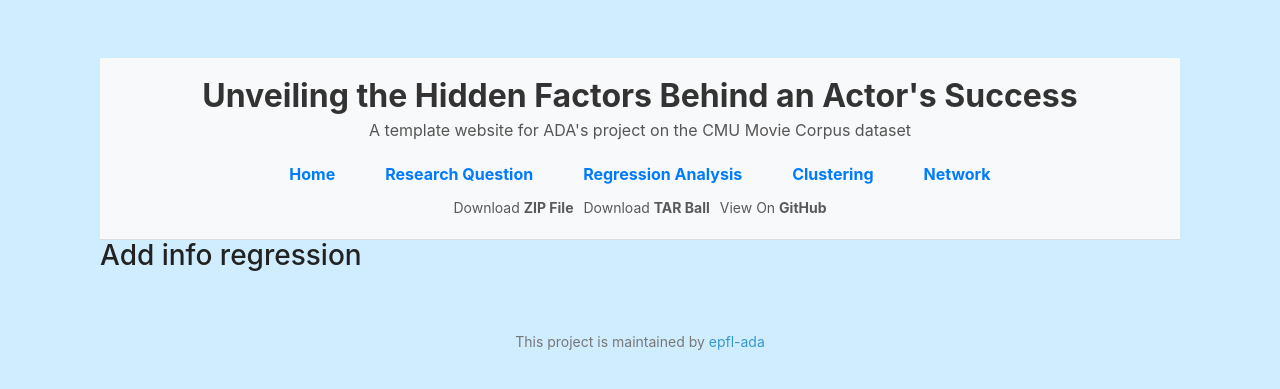
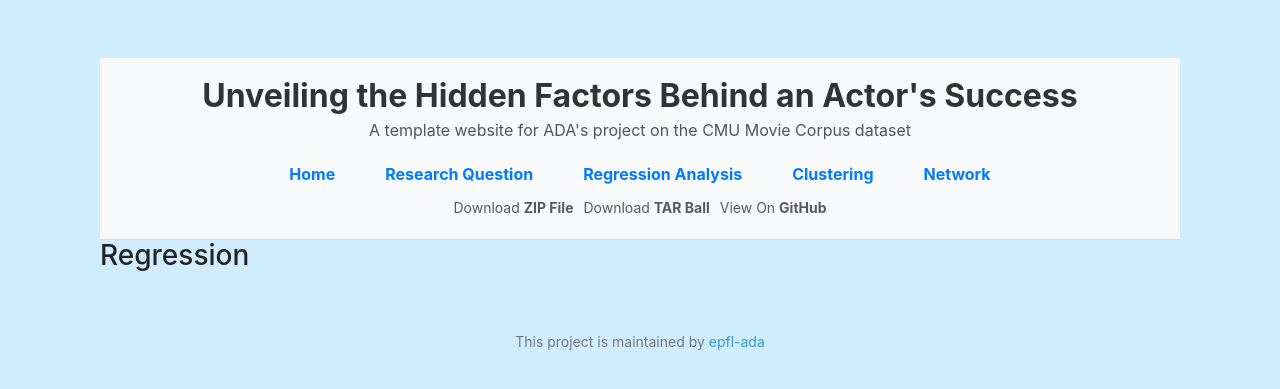
Before and after one commit to epfl-ada/ada-2024-project-arabsdatascientists2024, a Jekyll site: the page built from regression-analysis.md, in a window 1280 px wide. Shown: the top 389 px of the page. Built offline with Jekyll 4.4.1, drawn with Linux system fonts in a browser that asks for light colours; our own code applies the rules of GitHub Pages for plain Markdown files.

Commit message:
Update regression-analysis.md

```diff
--- a/regression-analysis.md
+++ b/regression-analysis.md
@@ -1,4 +1,7 @@
 ---
 layout: default
+title: Research Question
+permalink: /regression-analysis/
 ---
-# Add info regression
+
+# Regression
```
